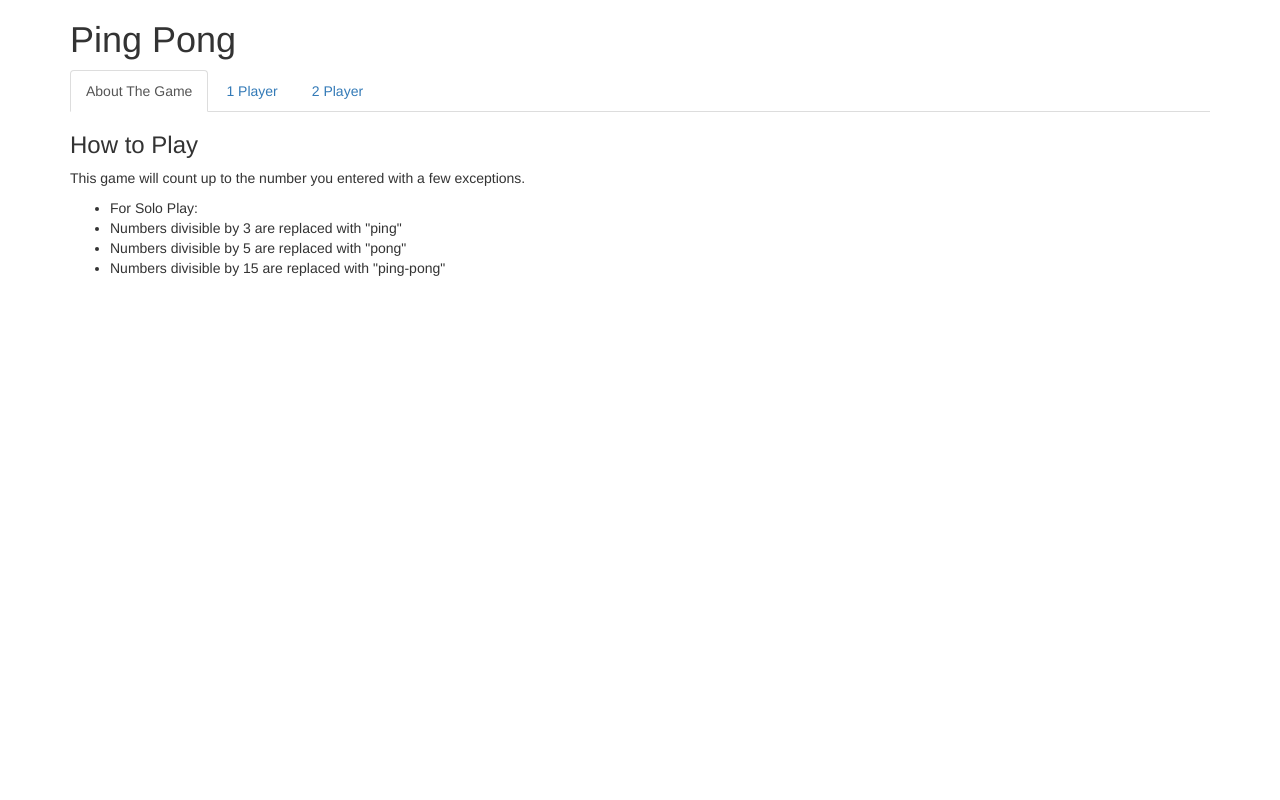
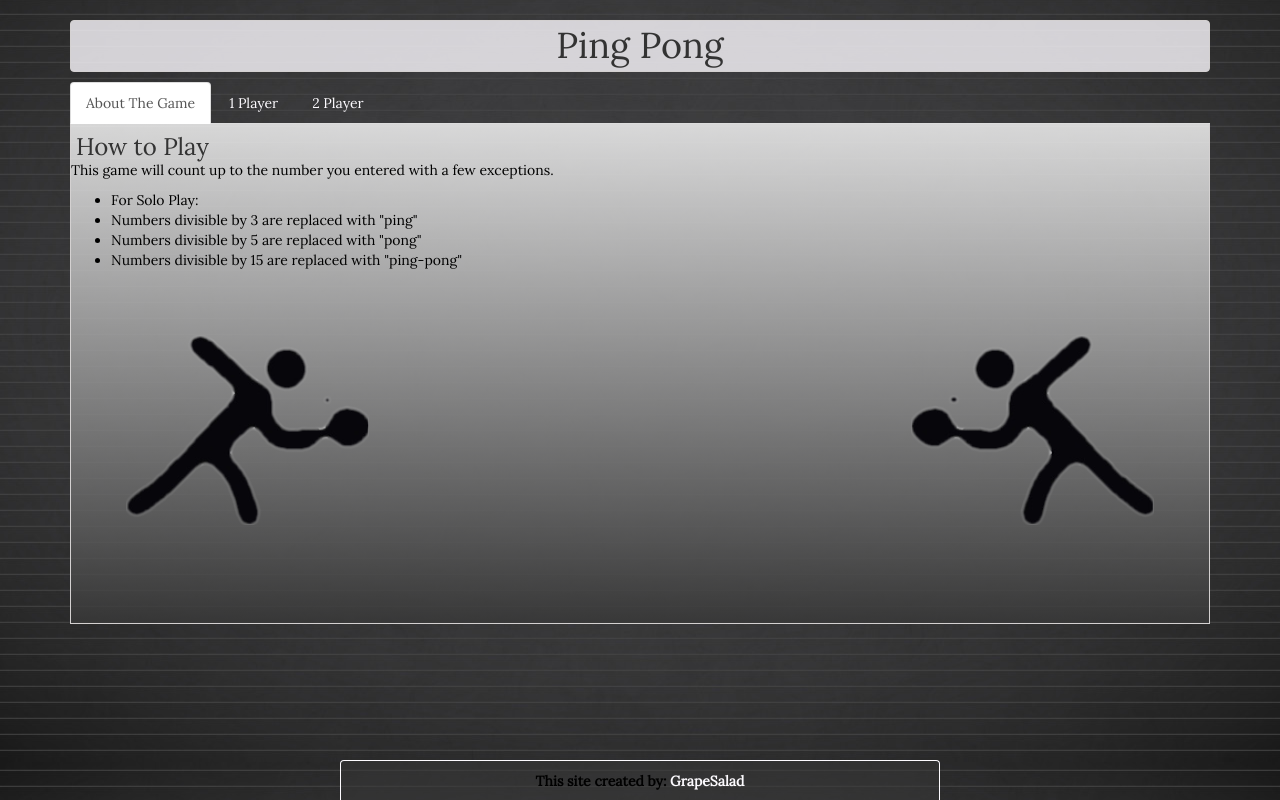
Before and after one commit to GrapeSalad/5-5-soloProject, a plain HTML site: page index.html in a window 1280 px wide. Drawn offline with Linux system fonts and the light colour scheme.

Commit message:
Readme dot m d CSS and make pretty Gradient tab background!
add css styles to DRASTICALLY increase user experience. Flesh out README.md for interested parties. Provide slight adjustment to output format in both jquery and css.

```diff
--- a/css/styles.css
+++ b/css/styles.css
@@ -0,0 +1,81 @@
+body {
+  font-family: 'Lora', serif;
+  background: url("../img/dark-website-background.jpg") center;
+}
+
+h1 {
+  background-color: rgba(253, 251, 255, 0.8);
+  text-align: center;
+  border-radius: 4px;
+  padding: 5px;
+  border: 1px solid #D4D1D1;
+}
+
+p, li {
+  color: #000;
+}
+
+#output li {
+  list-style: none;
+  padding: 10px 0 0;
+}
+
+.tab-content{
+  border-left: 1px solid #D4D1D1;
+  border-right: 1px solid #D4D1D1;
+  border-bottom: 1px solid #D4D1D1;
+  height: 500px;
+  /* Permalink - use to edit and share this gradient: http://colorzilla.com/gradient-editor/#1e5799+0,ffffff+0,383838+100,207cca+102 */
+  background: rgb(30,87,153,); /* Old browsers */
+  background: -moz-linear-gradient(top, rgba(30,87,153,.8) 0%, rgba(255,255,255,.8) 0%, rgba(56,56,56,.8) 100%, rgba(32,124,202,.8) 102%); /* FF3.6-15 */
+  background: -webkit-linear-gradient(top, rgba(30,87,153,.8) 0%,rgba(255,255,255,.8) 0%,rgba(56,56,56,.8) 100%,rgba(32,124,202,.8) 102%); /* Chrome10-25,Safari5.1-6 */
+  background: linear-gradient(to bottom, rgba(30,87,153,.8) 0%,rgba(255,255,255,.8) 0%,rgba(56,56,56,.8) 100%,rgba(32,124,202,.8) 102%); /* W3C, IE10+, FF16+, Chrome26+, Opera12+, Safari7+ */
+  filter: progid:DXImageTransform.Microsoft.gradient( startColorstr='#1e5799', endColorstr='#207cca',GradientType=0 ); /* IE6-9 */
+}
+
+.form-control {
+  background: transparent;
+  border: none;
+  box-shadow: none;
+}
+
+button {
+  margin: 25px 25px;
+  color: #fff;
+  background-color: #424347;
+  border: 1px solid #D4D1D1;
+}
+
+h3 {
+  margin: 0;
+  padding: 10px 0 0 5px;
+}
+
+a {
+  color: #FDFBFF
+}
+
+.tab-content img {
+  width: auto;
+  height: auto;
+}
+/********** FOOTER  ************/
+footer {
+	margin: 0 auto -10px;
+  padding: 10px 0 0;
+  height: auto;
+  width: 600px;
+	font-weight: bold;
+	text-align: center;
+	background-color: rgba(56, 56, 56, 0.5);
+  position: fixed;
+  bottom: 0;
+  left: 0;
+  right: 0;
+  height: 50px;
+  border-width: 1px 1px 0;
+  border-style: solid;
+  border-color: #FDFBFF;
+  border-radius: 4px 4px 0 0;
+  z-index: -1;
+}
--- a/index.html
+++ b/index.html
@@ -2,6 +2,7 @@
 <html>
   <head>
     <meta charset="utf-8">
+    <link href="https://fonts.googleapis.com/css?family=Lora" rel="stylesheet">
     <link href="css/bootstrap.css" rel="stylesheet" type="text/css">
     <link href="css/styles.css" rel="stylesheet" type="text/css">
     <script src="js/jquery-3.2.1.js" type="text/javascript"></script>
@@ -30,6 +31,8 @@
             <li>Numbers divisible by 5 are replaced with "pong"</li>
             <li>Numbers divisible by 15 are replaced with "ping-pong"</li>
           </ul>
+          <img class="pull-left img-responsive" src="img/rightPongCropped.png" alt="Forehand!">
+          <img class="pull-right img-responsive" src="img/leftPongCropped.png" alt="Backhand!">
         </div>
         <div id="playerOne" class="tab-pane fade">
           <h3>Solo</h3>
@@ -50,8 +53,13 @@
         <div id="playerTwo" class="tab-pane fade">
           <h3>Play with a friend!</h3>
           <p>Under Construction!</p>
+          <img class="center-block" src="img/underConstruction.jpg" alt="Building!">
+
         </div>
       </div>
+      <footer>
+        <p>This site created by: <a href="https://github.com/GrapeSalad" target="_blank">GrapeSalad</a></p>
+      </footer>
     </div>
   </body>
 </html>
--- a/js/scripts.js
+++ b/js/scripts.js
@@ -1,25 +1,23 @@
 //------------------------------------- BUSINESS LOGIC
 var soloInputArray = function(soloInput) {
-  var testArray = [];
+  var placeholderArray = [];
   for(var i = 1; i <= soloInput; i ++){
-    testArray.push(i);
+    placeholderArray.push(" " + i);
   }
-  var resultArray = testArray.map(function(i){
-
+  var resultArray = placeholderArray.map(function(i){
     if(((i % 15) === 0) && (i !== 3 || i !== 5)){
-      return "ping-pong";
+      return " ping-pong";
     }
     else if((i % 5) === 0) {
-      return "pong";
+      return " pong";
     }
     else if ((i % 3) === 0){
-      return "ping";
+      return " ping";
     }
     else {
       return i;
     }
   });
-  console.log(resultArray);
   return resultArray;
 };
 
@@ -29,7 +27,7 @@ var soloInputArray = function(soloInput) {
 $(function(){
   $("#soloForm").submit(function(event){
     event.preventDefault();
-    var soloInput = parseInt($("input#soloInput").val());
-    $("ul#output").append("<li>" + soloInputArray(soloInput) + "</li>");
+    $("#output").children().remove();
+    $("ul#output").append("<li>" + soloInputArray(parseInt($("input#soloInput").val())) + "</li>");
   })
 })
```
Also changed, not shown: img/dark-website-background.jpg (added), img/leftPong.png (added), img/leftPongCropped.png (added), img/rightPong.png (added), img/rightPongCropped.png (added), img/underConstruction.jpg (added), 1 other file.
